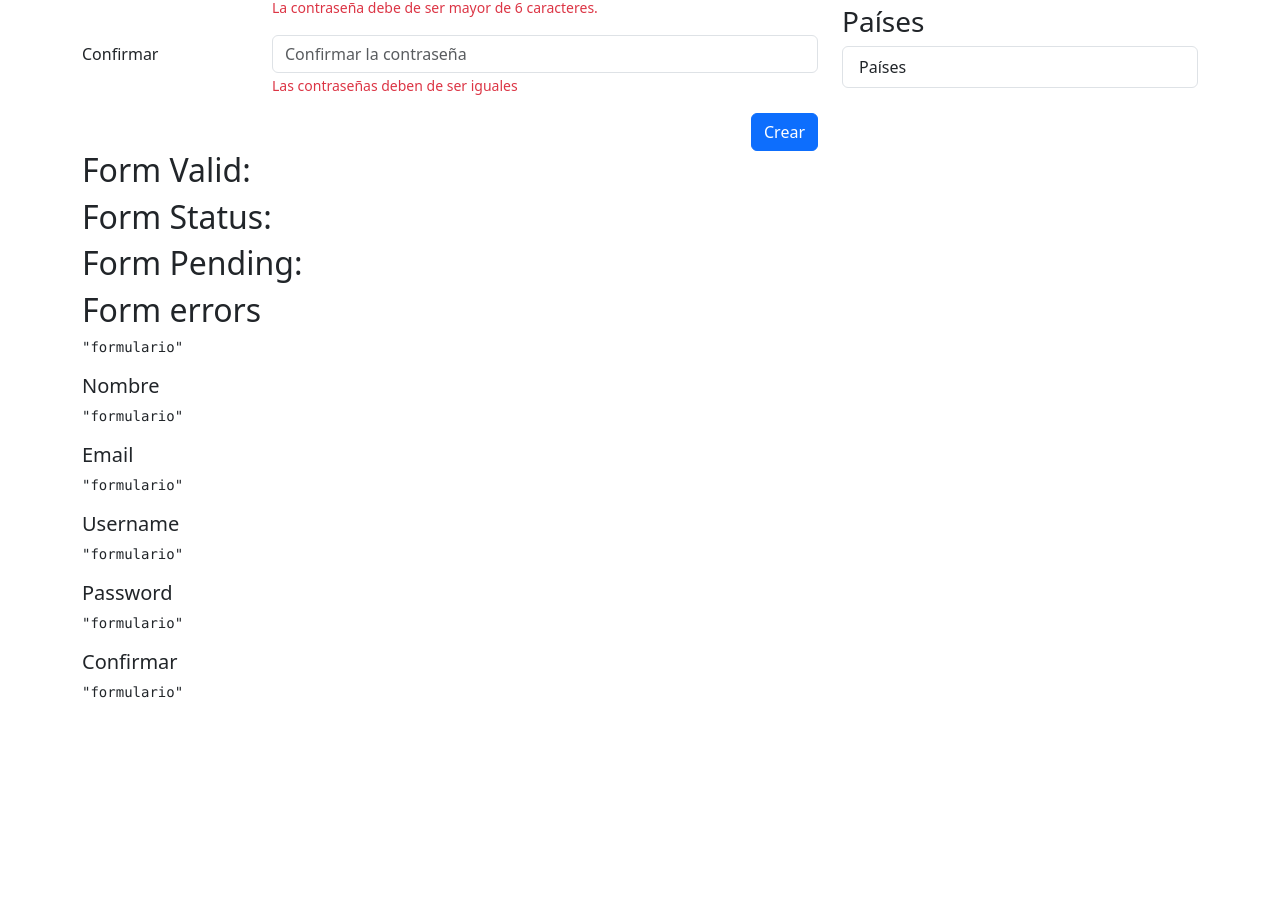
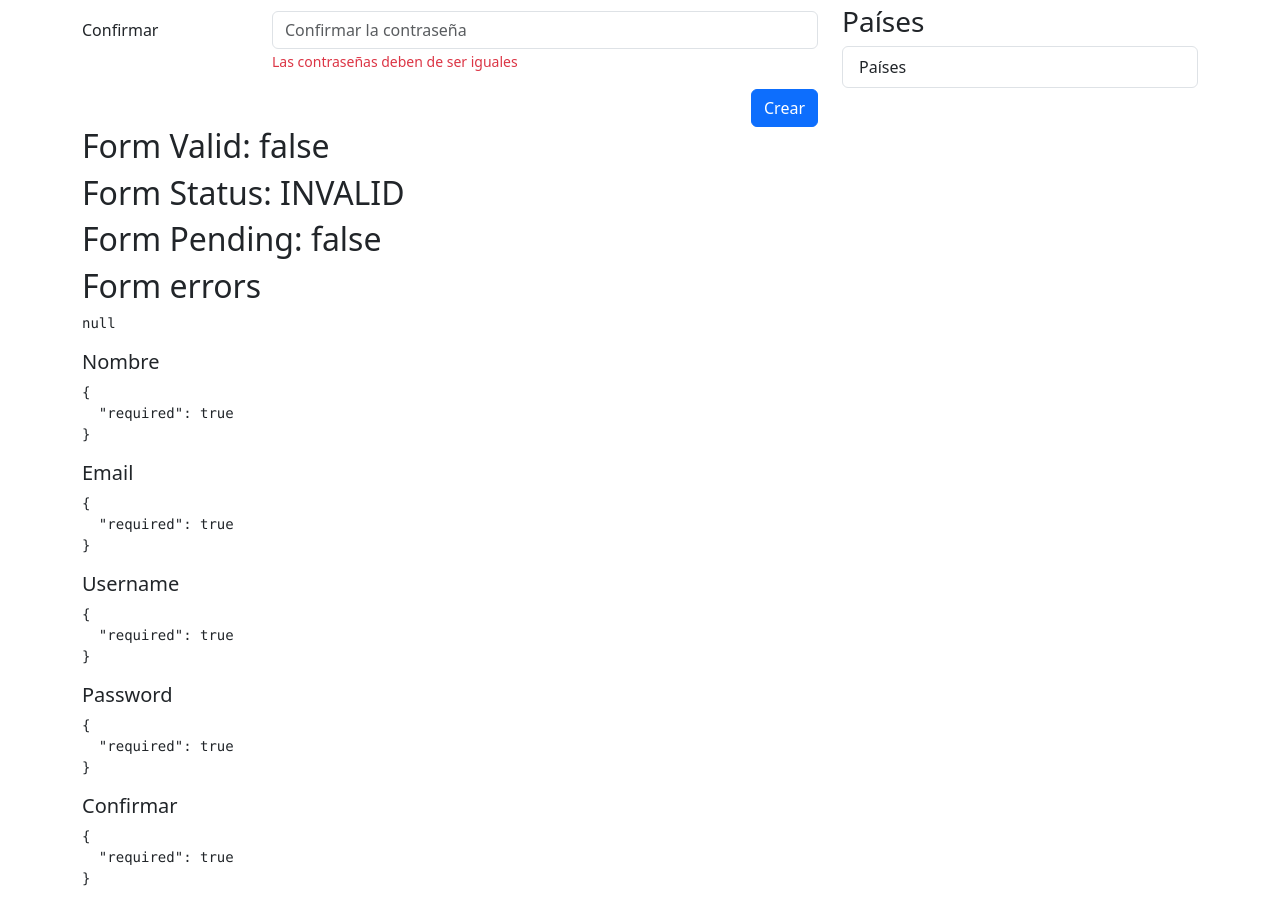
Before and after one commit to juanOrtega11/app-reactive-forms, an Angular app: page /auth/sign-up in a window 1280 px wide. Shown: the part 396-1301 px from the top of the page. Before the commit the page ends 1115 px from the top, so only its background shows below. Built offline with nearby package versions, Linux system fonts and the light colour scheme.

Commit message:
integracion del register page con validación

```diff
--- a/src/app/auth/pages/register-page/register-page.html
+++ b/src/app/auth/pages/register-page/register-page.html
@@ -3,7 +3,7 @@
 
 <div class="row">
   <div class="col">
-    <form autocomplete="off">
+    <form autocomplete="off" [formGroup]="myForm" (ngSubmit)="onSubmit()">
       <!-- Nombre -->
       <div class="row mb-3">
         <label class="col-sm-3 col-form-label">Nombre y apellido</label>
@@ -12,11 +12,16 @@
             type="text"
             class="form-control"
             placeholder="Nombre del usuario"
+            formControlName="name"
           />
-
+          @if (formUtils.isValidField(myForm, 'name')) {
           <span class="form-text text-danger">
+            {{formUtils.getFieldError(myForm, 'name')}}
+          </span>
+          }
+          <!-- <span class="form-text text-danger">
             Debe de ser en formato de nombre y apellido
-          </span>
+          </span> -->
         </div>
       </div>
 
@@ -28,6 +33,7 @@
             type="email"
             class="form-control"
             placeholder="Email del usuario"
+            formControlName="email"
           />
           <span class="form-text text-danger">
             mensaje de error del email
@@ -43,6 +49,7 @@
             type="text"
             class="form-control"
             placeholder="Nombre código del usuario"
+            formControlName="username"
           />
           <span class="form-text text-danger">
             El username no puede ser Strider
@@ -58,8 +65,9 @@
             type="password"
             class="form-control"
             placeholder="Password de su cuenta"
+            formControlName="password"
           />
-
+          <!-- @if (formUtils.getTextError()) {} -->
           <span class="form-text text-danger">
             La contraseña debe de ser mayor de 6 caracteres.
           </span>
@@ -74,6 +82,7 @@
             type="password"
             class="form-control"
             placeholder="Confirmar la contraseña"
+            formControlName="password2"
           />
 
           <span class="form-text text-danger">
@@ -91,23 +100,23 @@
   </div>
 </div>
 
-<h2>Form Valid:</h2>
-<h2>Form Status:</h2>
-<h2>Form Pending:</h2>
+<h2>Form Valid: {{myForm.valid}}</h2>
+<h2>Form Status: {{myForm.status}}</h2>
+<h2>Form Pending: {{myForm.pending}}</h2>
 <h2>Form errors</h2>
-<pre>{{ 'formulario' | json }}</pre>
+<pre>{{ myForm.errors | json }}</pre>
 
 <h5>Nombre</h5>
-<pre>{{ 'formulario' | json }}</pre>
+<pre>{{ myForm.controls["name"].errors | json }}</pre>
 
 <h5>Email</h5>
-<pre>{{ 'formulario' | json }}</pre>
+<pre>{{ myForm.controls["email"].errors | json }}</pre>
 
 <h5>Username</h5>
-<pre>{{ 'formulario' | json }}</pre>
+<pre>{{ myForm.controls["username"].errors | json }}</pre>
 
 <h5>Password</h5>
-<pre>{{ 'formulario' | json }}</pre>
+<pre>{{ myForm.controls["password"].errors | json }}</pre>
 
 <h5>Confirmar</h5>
-<pre>{{ 'formulario' | json }}</pre>
+<pre>{{ myForm.controls["password2"].errors | json }}</pre>
--- a/src/app/auth/pages/register-page/register-page.ts
+++ b/src/app/auth/pages/register-page/register-page.ts
@@ -1,9 +1,33 @@
 import { JsonPipe } from '@angular/common';
-import { Component } from '@angular/core';
+import { Component, inject } from '@angular/core';
+import {
+  FormBuilder,
+  FormGroup,
+  ReactiveFormsModule,
+  Validators,
+  ɵInternalFormsSharedModule,
+} from '@angular/forms';
+import { FormUtils } from '../../../utils/form-utils';
 
 @Component({
   selector: 'app-register-page',
-  imports: [JsonPipe],
+  imports: [JsonPipe, ɵInternalFormsSharedModule, ReactiveFormsModule],
   templateUrl: './register-page.html',
 })
-export class RegisterPage {}
+export class RegisterPage {
+  private fb = inject(FormBuilder);
+  formUtils = FormUtils;
+
+  myForm: FormGroup = this.fb.group({
+    name: ['', Validators.required],
+    email: ['', [Validators.required, Validators.email]],
+    username: ['', [Validators.required, Validators.minLength(6)]],
+    password: ['', [Validators.required, Validators.minLength(6)]],
+    password2: ['', Validators.required],
+  });
+
+  onSubmit() {
+    this.myForm.markAllAsTouched();
+    console.log(this.myForm.value);
+  }
+}
--- a/src/app/utils/form-utils.ts
+++ b/src/app/utils/form-utils.ts
@@ -12,6 +12,9 @@ export class FormUtils {
 
         case 'min':
           return `Valor mínimo de ${errors['min'].min}`;
+
+        case 'email':
+          return `El valor ingresado no es un correo electrónico`;
       }
     }
     return null;
```
